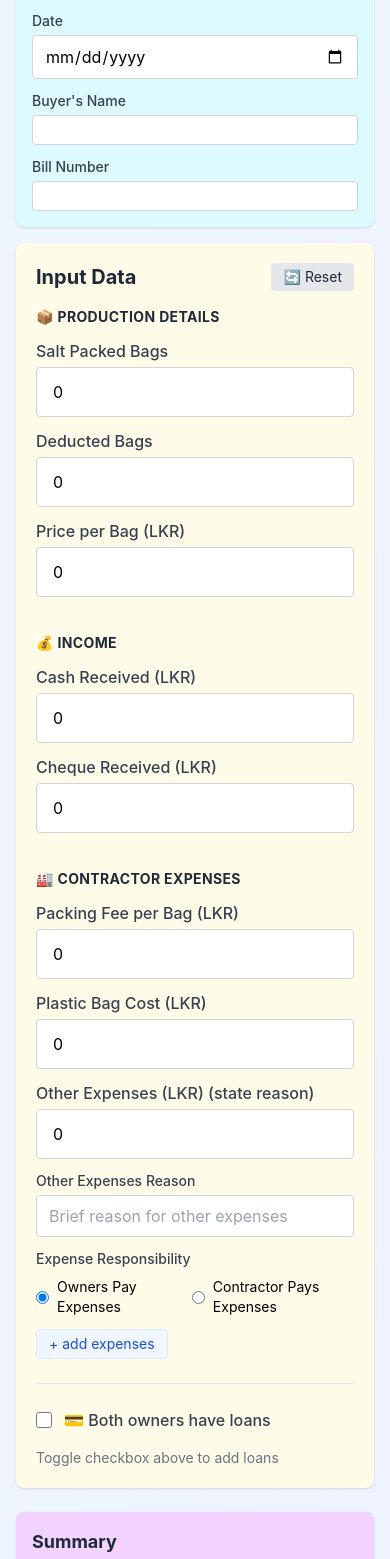
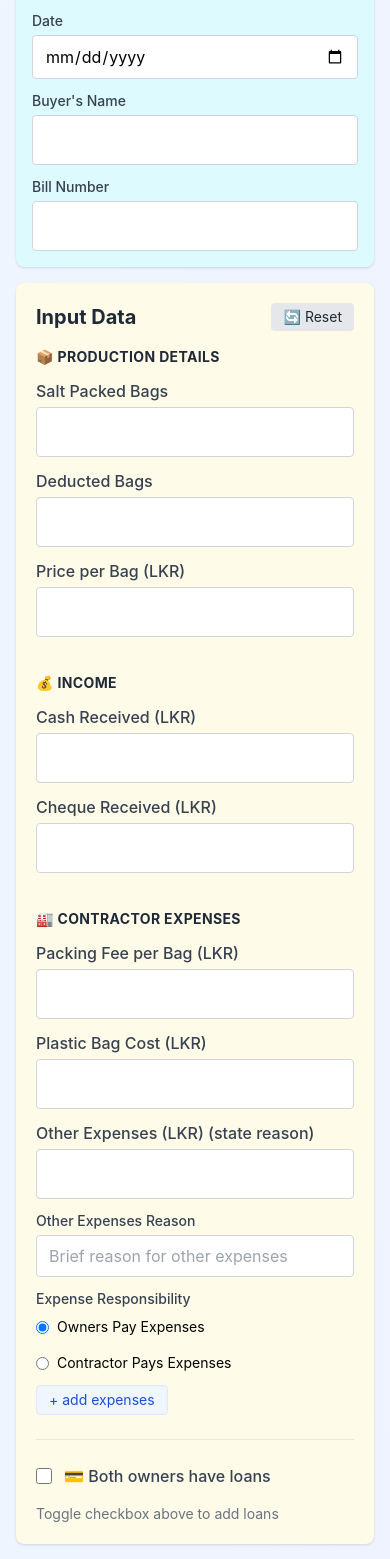
Before and after one commit to seiyadhniyas/Salt-Profit-Share-Calculator-SaaS, a React (Vite) app: page / in a window 390 px wide. Shown: the part 269-1828 px from the top of the page. Built offline with nearby package versions, Linux system fonts and the light colour scheme.

Commit message:
UI: unify input heights, hide zeros, responsive radio layout; print: add location & expense responsibility, reduce body font size

```diff
--- a/src/App.jsx
+++ b/src/App.jsx
@@ -187,16 +187,17 @@ export default function App(){
         {results && (
           <div id="print-area" ref={printRef} style={{ position: 'absolute', left: '-10000px', top: 0, padding: 12, background: '#fff' }}>
             <style>{`
-              #print-area { font-family: Arial, Helvetica, sans-serif; font-size: 12.5pt; line-height: 1.2; color: #000; }
-              #print-area h2 { font-size: 14pt; margin: 6pt 0; }
+              #print-area { font-family: Arial, Helvetica, sans-serif; font-size: 11pt; line-height: 1.15; color: #000; }
+              #print-area h2 { font-size: 14pt; margin: 6pt 0; font-weight: 700 }
               #print-area .section { margin-bottom: 8pt; }
               #print-area .row { display: flex; justify-content: space-between; gap: 8pt; margin-bottom: 4pt; }
-              #print-area .muted { color: #444; font-size: 11pt }
-              #print-area .value { font-weight: 600 }
+              #print-area .muted { color: #444; font-size: 10.5pt }
+              #print-area .value { font-weight: 700 }
             `}</style>
             <div style={{ width: '100%', maxWidth: 560 }}>
               <div className="section">
                 <h2>Document Details</h2>
+                <div className="row"><div className="muted">Location</div><div className="value">{inputs.location === 'puthoor-2' ? 'Puthoor 2 (N & S)' : inputs.location}</div></div>
                 <div className="row"><div className="muted">Date</div><div className="value">{inputs.date || '-'}</div></div>
                 <div className="row"><div className="muted">Buyer's Name</div><div className="value">{inputs.buyerName || '-'}</div></div>
                 <div className="row"><div className="muted">Bill #</div><div className="value">{inputs.billNumber || '-'}</div></div>
@@ -208,6 +209,7 @@ export default function App(){
                 <div className="row"><div className="muted">Initial Price</div><div className="value">{formatLKR(results.initialPrice)}</div></div>
                 <div className="row"><div className="muted">Contractor Spent</div><div className="value">{formatLKR(results.contractorTotalSpent)}</div></div>
                 <div className="row"><div className="muted">Other Expenses Reason</div><div className="value">{inputs.otherExpensesReason || '-'}</div></div>
+                <div className="row"><div className="muted">Expense Responsibility</div><div className="value">{(inputs.expensePayment === 'contractor') ? 'Contractor Pays Expenses' : 'Owners Pay Expenses'}</div></div>
                 {/* list manual extra expenses if any */}
                 {(inputs.extraExpenses || []).length > 0 && (
                   <div style={{ marginTop: 6 }}>
--- a/src/components/InputSection.jsx
+++ b/src/components/InputSection.jsx
@@ -9,7 +9,7 @@ function NumberInput({ label, value, onChange, min = 0, step = 'any', name }) {
         type="number"
         step={step}
         min={min}
-        value={value}
+        value={value === 0 ? '' : value}
         onChange={(e) => onChange(name, e.target.value)}
         className="w-full border border-gray-300 rounded px-4 py-3 text-base focus:outline-none focus:ring-2 focus:ring-blue-500"
       />
@@ -64,7 +64,8 @@ export default function InputSection({ inputs, setInput, reset, toggleLoans }) {
               type="text"
               value={inputs.buyerName || ''}
               onChange={(e) => onChange('buyerName', e.target.value)}
-              className="w-full border border-gray-300 rounded px-2 py-1 text-sm"
+              className="w-full border border-gray-300 rounded px-4 py-3 text-base"
+              placeholder=""
             />
           </label>
 
@@ -74,7 +75,8 @@ export default function InputSection({ inputs, setInput, reset, toggleLoans }) {
               type="text"
               value={inputs.billNumber || ''}
               onChange={(e) => onChange('billNumber', e.target.value)}
-              className="w-full border border-gray-300 rounded px-2 py-1 text-sm"
+              className="w-full border border-gray-300 rounded px-4 py-3 text-base"
+              placeholder=""
             />
           </label>
         </div>
@@ -124,7 +126,7 @@ export default function InputSection({ inputs, setInput, reset, toggleLoans }) {
 
             <div className="block mb-3">
               <div className="text-sm font-medium text-gray-700 mb-2">Expense Responsibility</div>
-              <div className="flex items-center gap-4">
+              <div className="flex flex-col sm:flex-row sm:items-center gap-4">
                 <label className="inline-flex items-center">
                   <input type="radio" name="expensePayment" value="owners" checked={(inputs.expensePayment || 'owners') === 'owners'} onChange={(e) => onChange('expensePayment', e.target.value)} className="mr-2" />
                   <span className="text-sm">Owners Pay Expenses</span>
@@ -145,8 +147,8 @@ export default function InputSection({ inputs, setInput, reset, toggleLoans }) {
               <div className="mt-3 space-y-2">
                 {(inputs.extraExpenses || []).map(exp => (
                   <div key={exp.id} className="flex flex-col sm:flex-row items-stretch sm:items-center gap-2">
-                    <input className="flex-1 border border-gray-300 rounded px-2 py-1 text-sm" value={exp.label} onChange={(e) => updateExpense(exp.id, 'label', e.target.value)} />
-                    <input type="number" step="any" className="w-full sm:w-28 border border-gray-300 rounded px-2 py-1 text-sm" value={exp.amount} onChange={(e) => updateExpense(exp.id, 'amount', e.target.value)} />
+                    <input className="flex-1 border border-gray-300 rounded px-3 py-2 text-base" value={exp.label} onChange={(e) => updateExpense(exp.id, 'label', e.target.value)} />
+                    <input type="number" step="any" className="w-full sm:w-28 border border-gray-300 rounded px-3 py-2 text-base" value={exp.amount === 0 ? '' : exp.amount} onChange={(e) => updateExpense(exp.id, 'amount', e.target.value)} />
                     <button type="button" onClick={() => removeExpense(exp.id)} className="text-sm text-red-600">Remove</button>
                   </div>
                 ))}
```
